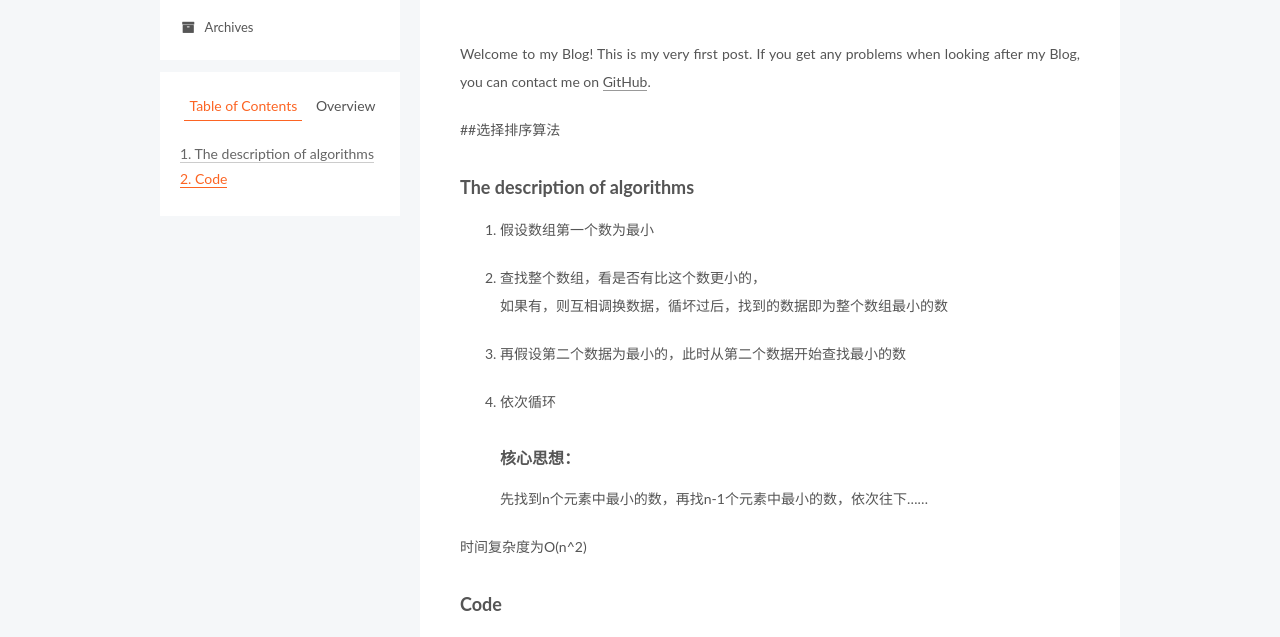
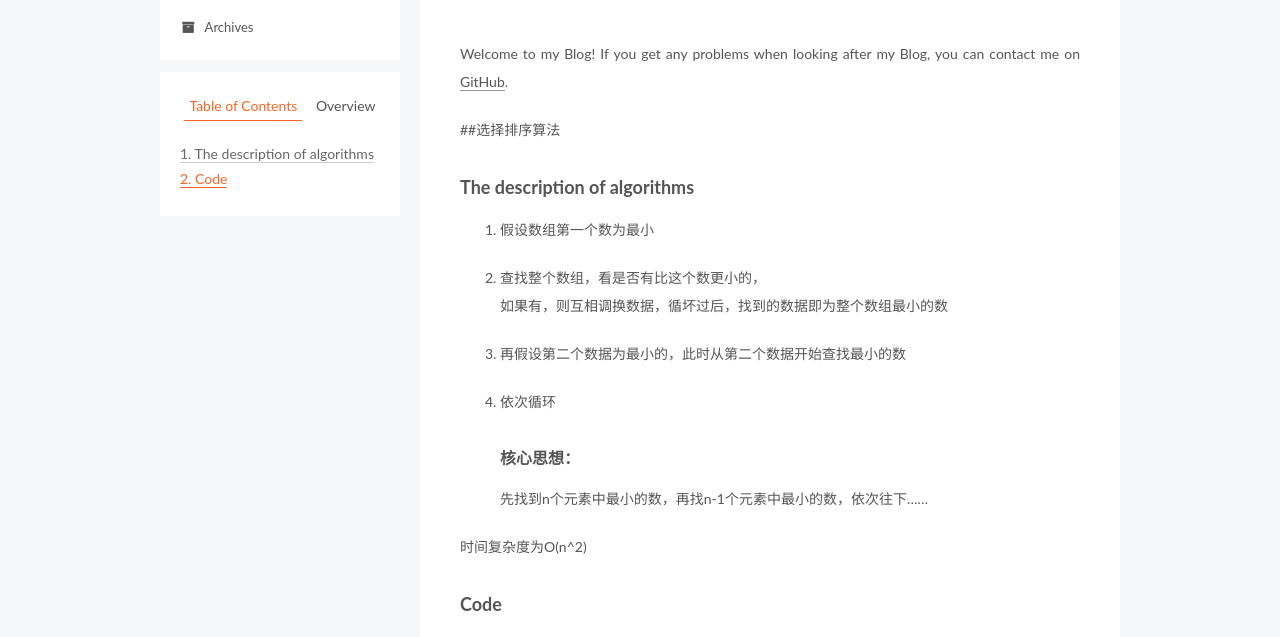
Before and after one commit to Qu-jq/Qu-jq.github.io, a plain HTML site: page 2019/12/11/JavaAlgsSelectionSort/index.html in a window 1280 px wide. Shown: the part 163-800 px from the top of the page. Drawn offline with Linux system fonts and the light colour scheme.

Commit message:
Site updated: 2019-12-11 16:42:48

```diff
--- a/2019/12/11/JavaAlgsSelectionSort/index.html
+++ b/2019/12/11/JavaAlgsSelectionSort/index.html
@@ -79,14 +79,14 @@
 
 
 
-<meta name="description" content="Welcome to my Blog! This is my very first post. If you get any problems when looking after my Blog, you can contact me on GitHub. ##选择排序算法 The description of algorithms 假设数组第一个数为最小  查找整个数组，看是否有比这个数更小的">
+<meta name="description" content="Welcome to my Blog! If you get any problems when looking after my Blog, you can contact me on GitHub. ##选择排序算法 The description of algorithms 假设数组第一个数为最小  查找整个数组，看是否有比这个数更小的，如果有，则互相调换数据，循坏过后，找到的数据即为整个数">
 <meta property="og:type" content="article">
 <meta property="og:title" content="JAVA Algorithms:Selection Sort">
 <meta property="og:url" content="https:&#x2F;&#x2F;qu-jq.github.io&#x2F;2019&#x2F;12&#x2F;11&#x2F;JavaAlgsSelectionSort&#x2F;index.html">
 <meta property="og:site_name" content="Qu-jq’s Bolg">
-<meta property="og:description" content="Welcome to my Blog! This is my very first post. If you get any problems when looking after my Blog, you can contact me on GitHub. ##选择排序算法 The description of algorithms 假设数组第一个数为最小  查找整个数组，看是否有比这个数更小的">
+<meta property="og:description" content="Welcome to my Blog! If you get any problems when looking after my Blog, you can contact me on GitHub. ##选择排序算法 The description of algorithms 假设数组第一个数为最小  查找整个数组，看是否有比这个数更小的，如果有，则互相调换数据，循坏过后，找到的数据即为整个数">
 <meta property="article:published_time" content="2019-12-11T08:12:45.577Z">
-<meta property="article:modified_time" content="2019-12-11T08:21:54.082Z">
+<meta property="article:modified_time" content="2019-12-11T08:42:06.170Z">
 <meta property="article:author" content="Qu-jq">
 <meta name="twitter:card" content="summary">
 
@@ -298,7 +298,7 @@
 
 
 
-        <p>Welcome to my Blog! This is my very first post. If you get any problems when looking after my Blog, you can contact me on <a href="https://github.com/Qu-jq/Qu-jq.github.io" target="_blank" rel="noopener">GitHub</a>.</p>
+        <p>Welcome to my Blog! If you get any problems when looking after my Blog, you can contact me on <a href="https://github.com/Qu-jq/Qu-jq.github.io" target="_blank" rel="noopener">GitHub</a>.</p>
 <p>##选择排序算法</p>
 <h3 id="The-description-of-algorithms"><a href="#The-description-of-algorithms" class="headerlink" title="The description of algorithms"></a>The description of algorithms</h3><ol>
 <li><p>假设数组第一个数为最小</p>
```
Also changed, not shown: index.html (+1 -1 lines).
